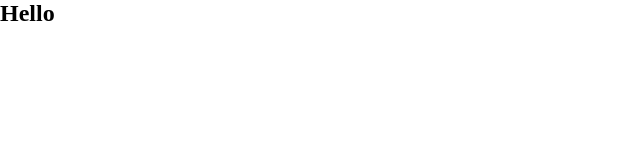
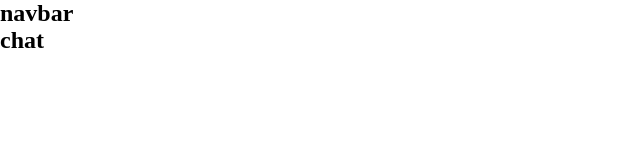
Before and after one commit to Davron77/react-chat-firebase, a React (Create React App) app: page /chat in a window 1280 px wide. Shown: the top 160 px of the page, without its empty margins (0-640 px from the left). Built offline with nearby package versions, Linux system fonts and the light colour scheme.

Commit message:
Add React Router

```diff
--- a/package.json
+++ b/package.json
@@ -10,7 +10,7 @@
     "react": "^17.0.2",
     "react-dom": "^17.0.2",
     "react-firebase-hooks": "^5.0.3",
-    "react-router-dom": "^6.2.2",
+    "react-router-dom": "^5.2.0",
     "react-scripts": "5.0.0",
     "web-vitals": "^2.1.4"
   },
--- a/src/App.js
+++ b/src/App.js
@@ -1,10 +1,14 @@
+import { BrowserRouter } from "react-router-dom";
 import "./App.css";
+import AppRouter from "./components/AppRouter";
+import Navbar from "./components/Navbar";
 
 function App() {
   return (
-    <div className="App">
-      <h2>Hello</h2>
-    </div>
+    <BrowserRouter>
+      <Navbar />
+      <AppRouter />
+    </BrowserRouter>
   );
 }
 
--- /dev/null
+++ b/src/components/AppRouter.js
@@ -0,0 +1,26 @@
+import React from "react";
+import { Switch, Redirect, Route } from "react-router-dom";
+import { privateRoutes, publicRoutes } from "../routes";
+import { CHAT_ROUTE, LOGIN_ROUTE } from "../util/const";
+
+function AppRouter() {
+  const user = true;
+
+  return user ? (
+    <Switch>
+      {privateRoutes.map(({ path, Component }) => (
+        <Route path={path} component={Component} exact={true} />
+      ))}
+      <Redirect to={CHAT_ROUTE} />
+    </Switch>
+  ) : (
+    <Switch>
+      {publicRoutes.map(({ path, Component }) => (
+        <Route path={path} component={Component} exact={true} />
+      ))}
+      <Redirect to={LOGIN_ROUTE} />
+    </Switch>
+  );
+}
+
+export default AppRouter;
--- /dev/null
+++ b/src/routes.js
@@ -0,0 +1,17 @@
+import { CHAT_ROUTE, LOGIN_ROUTE } from "./util/const";
+import Login from "./components/Login";
+import Chat from "./components/Chat";
+
+export const publicRoutes = [
+  {
+    path: LOGIN_ROUTE,
+    Component: Login,
+  },
+];
+
+export const privateRoutes = [
+  {
+    path: CHAT_ROUTE,
+    Component: Chat,
+  },
+];
--- /dev/null
+++ b/src/util/const.js
@@ -0,0 +1,2 @@
+export const LOGIN_ROUTE = "/login";
+export const CHAT_ROUTE = "/chat";
```
Also changed, not shown: 1 other file (tests, documents, lock files or other folders).
